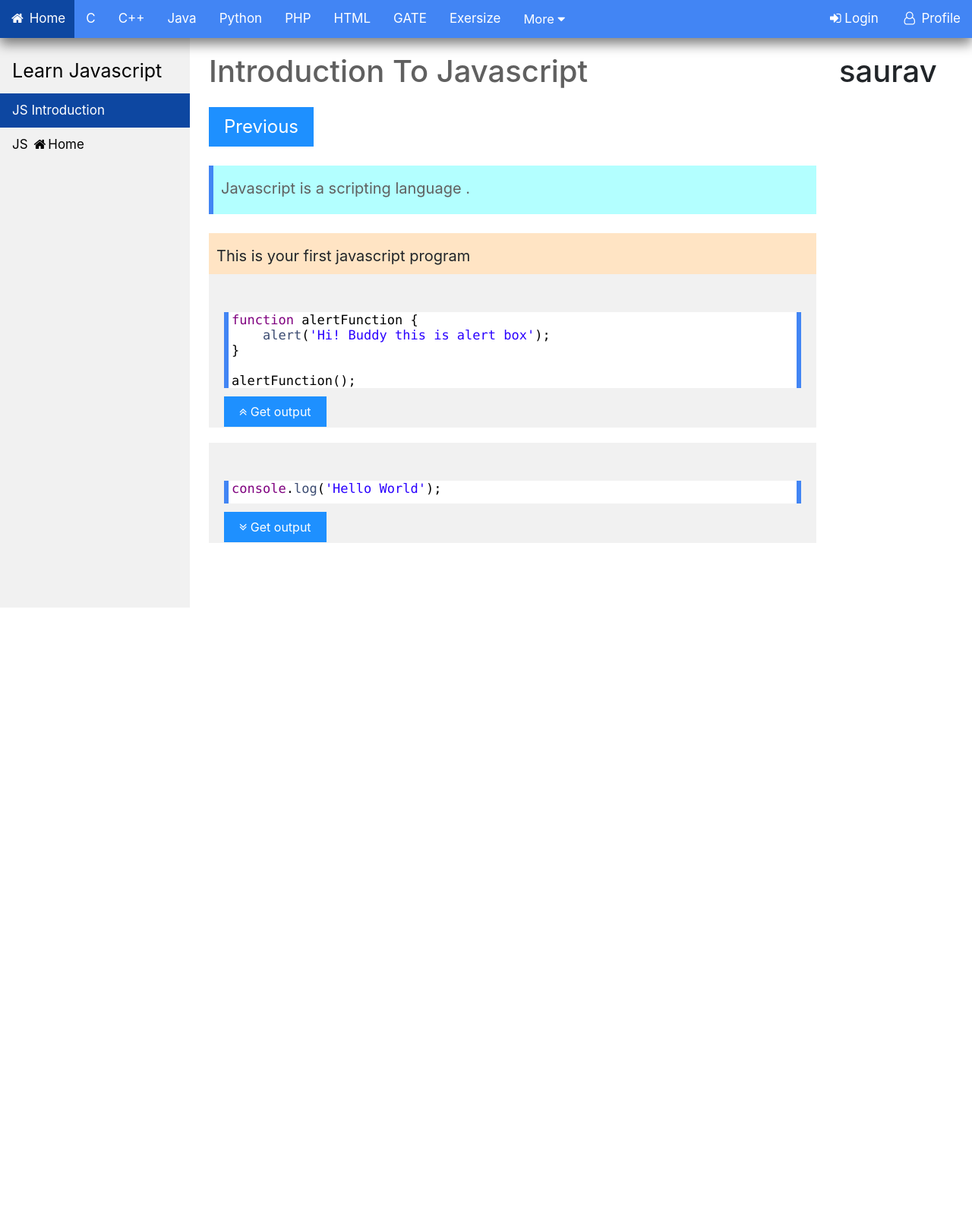
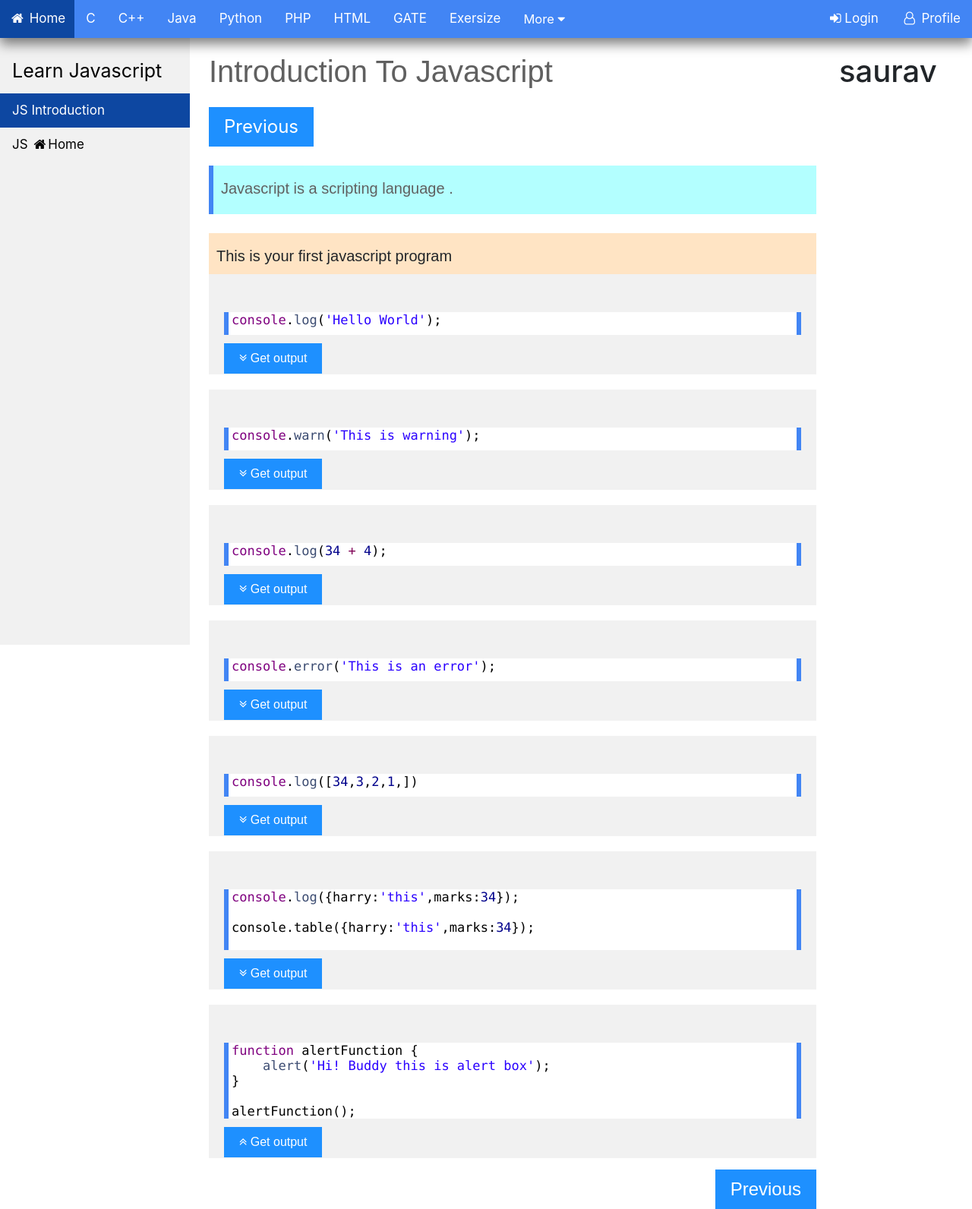
Before and after one commit to Shubhamkumar10599/cse_onlinekit, a Django app: page /JavascriptIntro/ in a window 1280 px wide. Shown: the whole page at 76% size. Before the commit the page ends 800 px from the top, so only its background shows below. Run offline with Django 3.2, Linux system fonts and the light colour scheme; some libraries are stand-ins or nearby versions.

Commit message:
js introduction complete

```diff
--- a/online_study/Templates/JavaScriptIntro.html
+++ b/online_study/Templates/JavaScriptIntro.html
@@ -183,10 +183,174 @@
                    <div class="intro">
                       <p>Javascript is a scripting language .</p>
                    </div>
-
-                   <div class="codeTag">
+<div class="codeTag">
                       <p>This is your first javascript program</p>
                     </div>
+<div class="editor1">
+<div  id="editor1">console.log('Hello World');</div>
+
+
+</div>
+
+<div class="output-button">
+    <div class="">
+	<button class="button3" data-toggle="collapse" data-target="#console.log" ><i class="fa fa-angle-double-down" aria-hidden="true"></i> Get output</button>
+</div>
+</div>
+
+<div class="collapse" id="console.log">
+  <div class="output-showing">
+    <h5>OUTPUT</h5>
+      <h6>Hello World</h6>
+      <p>This output will only showing the only string which is present in <span>"console.log('Hello World');".</span>
+        When you try it yourself then goto your HTML page click right button on mouse and goto inspect
+        and then goto console after that you able to see output of javascript console.
+    </p>
+  </div>
+</div>
+
+
+
+
+<div class="editor1">
+<div  id="editor2">console.warn('This is warning');</div>
+
+
+</div>
+
+<div class="output-button">
+    <div class="">
+	<button class="button3" data-toggle="collapse" data-target="#console.warn" ><i class="fa fa-angle-double-down" aria-hidden="true"></i> Get output</button>
+</div>
+</div>
+
+<div class="collapse" id="console.warn">
+  <div class="output-showing">
+    <h5>OUTPUT</h5>
+      <h6><i class="fa fa-exclamation-triangle"></i> <span style="color:#ffd11a;">This is warning</span></h6>
+      <p>This output will only showing the only string which is present in <span>"console.warn('This is warning');".</span>
+        When you try it yourself then goto your HTML page click right button on mouse and goto inspect
+        and then goto console after that you able to see output of javascript console.
+    </p>
+  </div>
+</div>
+
+
+<div class="editor1">
+<div  id="editor3">console.log(34 + 4);</div>
+
+
+</div>
+
+<div class="output-button">
+    <div class="">
+	<button class="button3" data-toggle="collapse" data-target="#console.log1" ><i class="fa fa-angle-double-down" aria-hidden="true"></i> Get output</button>
+</div>
+</div>
+
+<div class="collapse" id="console.log1">
+  <div class="output-showing">
+    <h5>OUTPUT</h5>
+      <h6 style="color:blue;">38</h6>
+      <p>This output will only showing the only string which is present in <span>"console.log(34 + 4);".</span>
+        When you try it yourself then goto your HTML page click right button on mouse and goto inspect
+        and then goto console after that you able to see output of javascript console.
+    </p>
+  </div>
+</div>
+
+
+
+
+
+<div class="editor1">
+<div  id="editor4">console.error('This is an error');</div>
+
+
+</div>
+
+<div class="output-button">
+    <div class="">
+	<button class="button3" data-toggle="collapse" data-target="#console.log2" ><i class="fa fa-angle-double-down" aria-hidden="true"></i> Get output</button>
+</div>
+</div>
+
+<div class="collapse" id="console.log2">
+  <div class="output-showing">
+    <h5>OUTPUT</h5>
+      <h6 style="color:red;"><i class="fa fa-times-circle" style="color:red;"></i> This is an error</h6>
+      <p>This output will only showing the only string which is present in <span>"console.error('This is an error');".</span>
+        When you try it yourself then goto your HTML page click right button on mouse and goto inspect
+        and then goto console after that you able to see output of javascript console.
+    </p>
+  </div>
+</div>
+
+
+
+<div class="editor1">
+<div  id="editor5">console.log([34,3,2,1,])</div>
+
+
+</div>
+
+<div class="output-button">
+    <div class="">
+	<button class="button3" data-toggle="collapse" data-target="#console.log3" ><i class="fa fa-angle-double-down" aria-hidden="true"></i> Get output</button>
+</div>
+</div>
+
+<div class="collapse" id="console.log3">
+  <div class="output-showing">
+    <h5>OUTPUT</h5>
+      <h6>Array(4)</h6>
+
+      <h6 style="color:purple;">0: <span style="color:blue;">34</span></h6>
+      <h6 style="color:purple;">1: <span style="color:blue;">3</span></h6>
+      <h6 style="color:purple;">2: <span style="color:blue;">2</span></h6>
+      <h6 style="color:purple;">3: <span style="color:blue;">1</span></h6>
+      <h6 style="color:purple;">length: <span style="color:blue;">4</span></h6>
+
+      <p>This output will only showing the only string which is present in <span>"console.log([34,3,2,1,])".</span>
+        When you try it yourself then goto your HTML page click right button on mouse and goto inspect
+        and then goto console after that you able to see output of javascript console.
+    </p>
+  </div>
+</div>
+
+
+
+<div class="editor1">
+<div  id="editor6" style="height:80px;">console.log({harry:'this',marks:34});
+
+console.table({harry:'this',marks:34});</div>
+
+
+</div>
+
+<div class="output-button">
+    <div class="">
+	<button class="button3" data-toggle="collapse" data-target="#console.log4" ><i class="fa fa-angle-double-down" aria-hidden="true"></i> Get output</button>
+</div>
+</div>
+
+<div class="collapse" id="console.log4">
+  <div class="output-showing">
+    <h5>OUTPUT</h5>
+
+     <h6 style="color:purple;">harry: "<span style="color:red;">this</span>"</h6>
+      <h6 style="color:purple;">marks: <span style="color:blue;">34</span></h6>
+
+       <p>Both output will be same</p>
+      <p>This output will only showing the only string which is present in <span>"console.error('This is an error');".</span>
+        When you try it yourself then goto your HTML page click right button on mouse and goto inspect
+        and then goto console after that you able to see output of javascript console.
+    </p>
+  </div>
+</div>
+
+
+
 
 
 <div class="editor1">
@@ -203,40 +367,15 @@ alertFunction();</div>
 	<button class="button3"  onclick="alertFunction()"><i class="fa fa-angle-double-up" aria-hidden="true"></i> Get output</button>
 
 </div>
+</div>
+
+
+                    <div class="" style="margin-bottom:">
+                    <button style='font-size:24px ' class="button card3 float-right">Previous<i class='fa fa-long-arrow-alt-left'></i></button>
+                </div>
 
 
 
-
-
-
-
-
-</div>
-
-
-
-<div class="editor1">
-<div  id="editor1">console.log('Hello World');</div>
-
-
-</div>
-
-<div class="output-button">
-    <div class="">
-	<button class="button3" data-toggle="collapse" data-target="#collapseExample" ><i class="fa fa-angle-double-down" aria-hidden="true"></i> Get output</button>
-</div>
-</div>
-
-<div class="collapse" id="collapseExample">
-  <div class="output-showing">
-    <h6>OUTPUT</h6>
-    Hello World
-    <p>This output will only showing the only string which is present in " console.log('Hello World') ".
-        When you try it yourself then goto your HTML page click right button on mouse and goto inspect
-        and then goto console after that you able to see output of javascript console.
-    </p>
-  </div>
-</div>
 
 
 
--- a/online_study/statics/css/content.css
+++ b/online_study/statics/css/content.css
@@ -1,11 +1,16 @@
+@import url('https://fonts.googleapis.com/css?family=Montserrat:400,800');
+
+
 *{
-	margin:0;
+
 	padding:0;
 	box-sizing: border-box;
 }
 
+
+
 .header-tag h1{
-
+font-family: 'Poppins', sans-serif;
 color:#606060;
 }
 
@@ -33,8 +38,9 @@ background-color:RoyalBlue;
 .definition{
 
 
-
+font-family: 'Poppins', sans-serif;
 width:950px;
+margin-bottom:20px!important;
 
 }
 
@@ -333,7 +341,7 @@ border-right:6px solid #4285F4;
 
 
 
-#editor1{
+#editor1,#editor2,#editor3,#editor4,#editor5,#editor6{
  height:30px;
  top: 0;
   overflow-y: hidden;
--- a/online_study/statics/js/jseditor.js
+++ b/online_study/statics/js/jseditor.js
@@ -26,6 +26,66 @@
 
 
 
+    var editor2 = ace.edit("editor2");
+    editor2.setTheme("ace/theme/eclipse");
+    editor2.session.setMode("ace/mode/javascript");
+    editor2.setReadOnly(true);
+    editor2.setHighlightActiveLine(false);
+    editor2.setShowPrintMargin(false);
+    editor2.session.setUseWrapMode(true);
+    editor2.renderer.$cursorLayer.element.style.display = "none"
+    editor2.renderer.setShowGutter(false);
+    document.getElementById('editor2').style.fontSize='17px'
+
+    var editor3 = ace.edit("editor3");
+    editor3.setTheme("ace/theme/eclipse");
+    editor3.session.setMode("ace/mode/javascript");
+    editor3.setReadOnly(true);
+    editor3.setHighlightActiveLine(false);
+    editor3.setShowPrintMargin(false);
+    editor3.session.setUseWrapMode(true);
+    editor3.renderer.$cursorLayer.element.style.display = "none"
+    editor3.renderer.setShowGutter(false);
+    document.getElementById('editor3').style.fontSize='17px'
+
+    var editor4 = ace.edit("editor4");
+    editor4.setTheme("ace/theme/eclipse");
+    editor4.session.setMode("ace/mode/javascript");
+    editor4.setReadOnly(true);
+    editor4.setHighlightActiveLine(false);
+    editor4.setShowPrintMargin(false);
+    editor4.session.setUseWrapMode(true);
+    editor4.renderer.$cursorLayer.element.style.display = "none"
+    editor4.renderer.setShowGutter(false);
+    document.getElementById('editor4').style.fontSize='17px'
+
+
+ var editor5 = ace.edit("editor5");
+    editor5.setTheme("ace/theme/eclipse");
+    editor5.session.setMode("ace/mode/javascript");
+    editor5.setReadOnly(true);
+    editor5.setHighlightActiveLine(false);
+    editor5.setShowPrintMargin(false);
+    editor5.session.setUseWrapMode(true);
+    editor5.renderer.$cursorLayer.element.style.display = "none"
+    editor5.renderer.setShowGutter(false);
+    document.getElementById('editor5').style.fontSize='17px'
+
+
+
+    var editor6 = ace.edit("editor6");
+    editor6.setTheme("ace/theme/eclipse");
+    editor6.session.setMode("ace/mode/javascript");
+    editor6.setReadOnly(true);
+    editor6.setHighlightActiveLine(false);
+    editor6.setShowPrintMargin(false);
+    editor6.session.setUseWrapMode(true);
+    editor6.renderer.$cursorLayer.element.style.display = "none"
+    editor6.renderer.setShowGutter(false);
+    document.getElementById('editor6').style.fontSize='17px'
+
+
+
 function alertFunction (){
 	alert('Hi! Buddy this is alert box ');
 }
```
Also changed, not shown: other parts of online_study/statics/css/content.css (+56 -2 lines).
